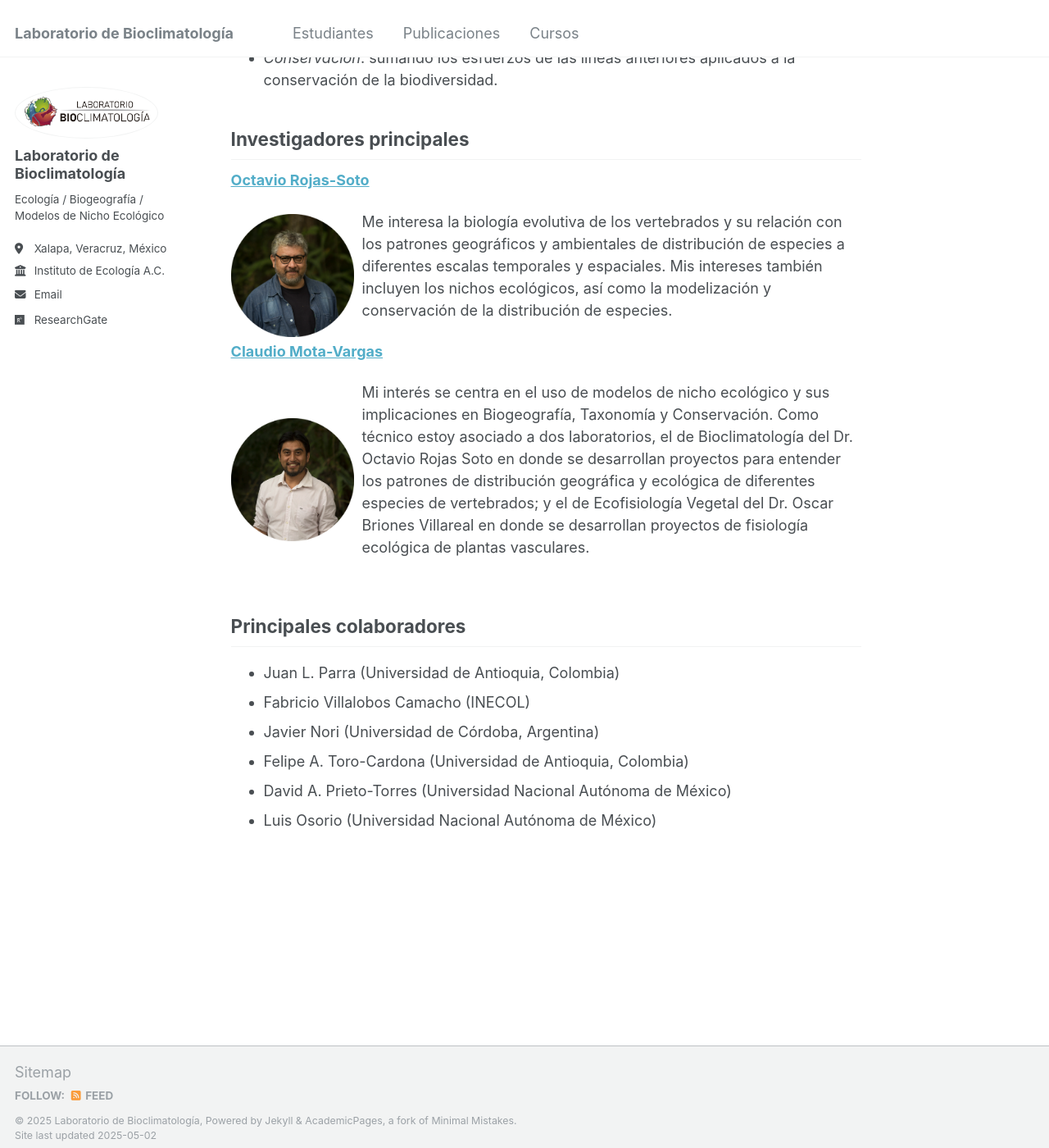
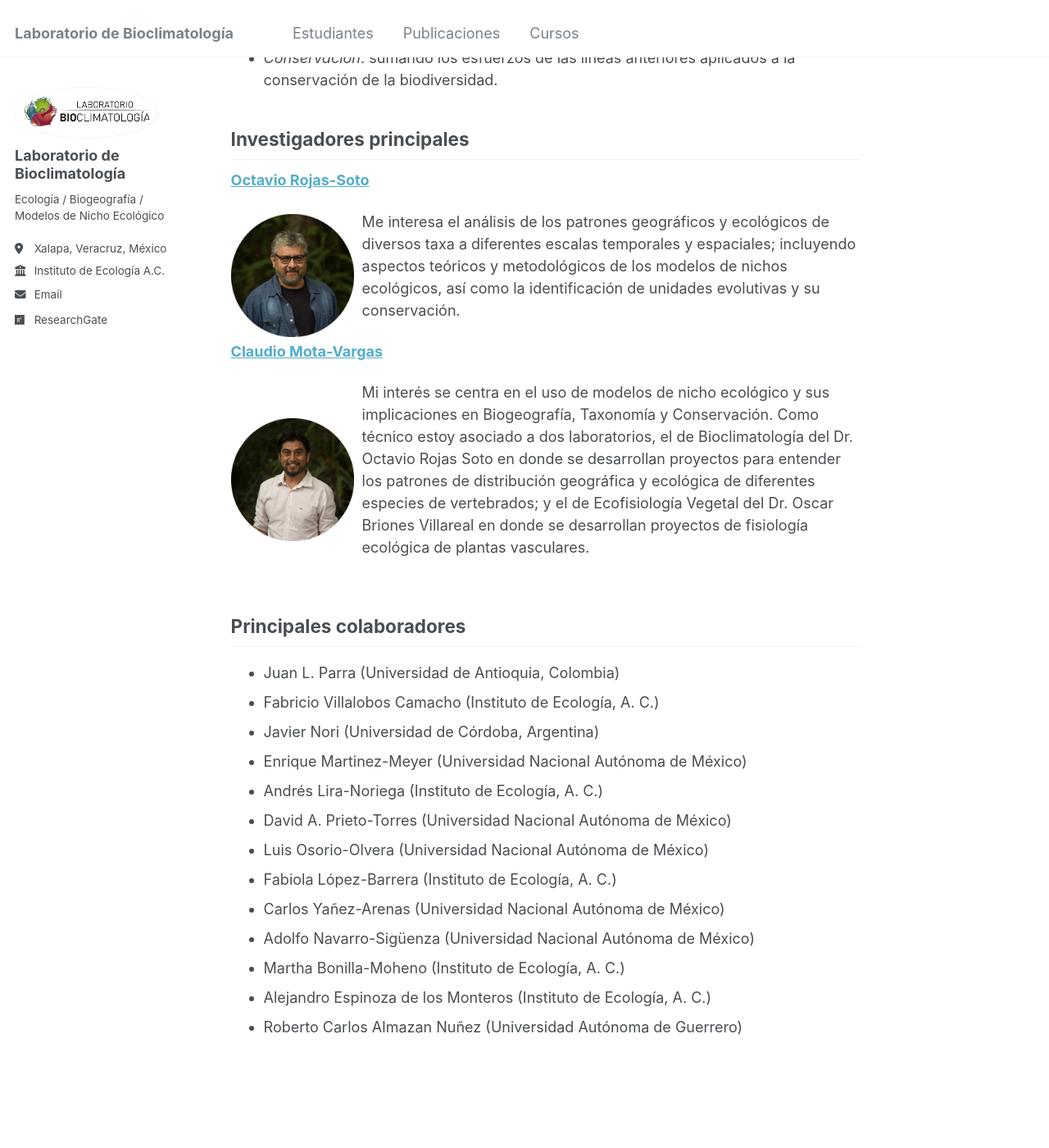
Before and after one commit to Labbioclim/bioclimat, a Jekyll site: the page built from _pages/about.md, in a window 1280 px wide and 1400 px high, scrolled down 1190 px. Shown: the whole window at 82% size. Built offline with Jekyll 4.4.1, drawn with Linux system fonts in a browser that asks for light colours.

Commit message:
Update about.md

```diff
--- a/_pages/about.md
+++ b/_pages/about.md
@@ -26,7 +26,7 @@ Investigadores principales
 
 <div style="display: flex; align-items: center;">
   <img src="https://labbioclim.github.io/bioclimat/images/octavio.png" alt="Descripción de la imagen" width="150" style="margin-right: 10px;">
-  <p>Me interesa la biología evolutiva de los vertebrados y su relación con los patrones geográficos y ambientales de distribución de especies a diferentes escalas temporales y espaciales. Mis intereses también incluyen los nichos ecológicos, así como la modelización y conservación de la distribución de especies.</p>
+  <p>Me interesa el análisis de los patrones geográficos y ecológicos de diversos taxa a diferentes escalas temporales y espaciales; incluyendo aspectos teóricos y metodológicos de los modelos de nichos ecológicos, así como la identificación de unidades evolutivas y su conservación.</p>
 </div>
 
 
@@ -40,8 +40,15 @@ Investigadores principales
 Principales colaboradores
 ------
 * Juan L. Parra (Universidad de Antioquia, Colombia)
-* Fabricio Villalobos Camacho (INECOL)
+* Fabricio Villalobos Camacho (Instituto de Ecología, A. C.)
 * Javier Nori (Universidad de Córdoba, Argentina)
-* Felipe A. Toro-Cardona (Universidad de Antioquia, Colombia)
+* Enrique Martinez-Meyer (Universidad Nacional Autónoma de México)
+* Andrés Lira-Noriega (Instituto de Ecología, A. C.)
 * David A. Prieto-Torres (Universidad Nacional Autónoma de México)
-* Luis Osorio (Universidad Nacional Autónoma de México)
+* Luis Osorio-Olvera (Universidad Nacional Autónoma de México)
+* Fabiola López-Barrera (Instituto de Ecología, A. C.)
+* Carlos Yañez-Arenas (Universidad Nacional Autónoma de México)
+* Adolfo Navarro-Sigüenza (Universidad Nacional Autónoma de México)
+* Martha Bonilla-Moheno (Instituto de Ecología, A. C.)
+* Alejandro Espinoza de los Monteros (Instituto de Ecología, A. C.)
+* Roberto Carlos Almazan Nuñez (Universidad Autónoma de Guerrero)
```
